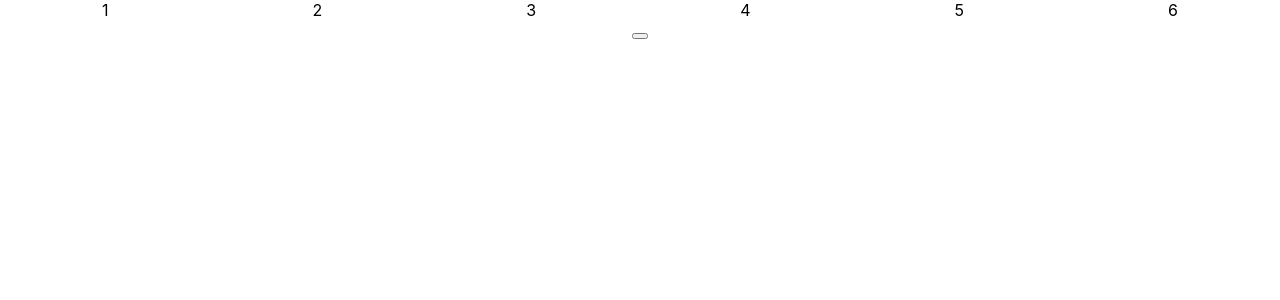
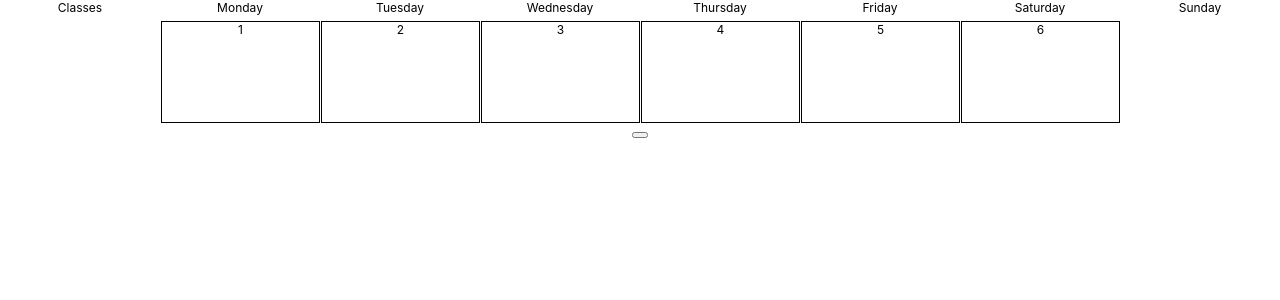
Before and after one commit to BrennanDury/Calendar, a React (Create React App) app: page / in a window 1280 px wide. Both pictures are taken after a click on the button 640 px from the left and 16 px from the top of the page. Shown: the top 300 px of the page. Built offline with nearby package versions, Linux system fonts and the light colour scheme.

Commit message:
Added a label for days and classes

```diff
--- a/src/App.css
+++ b/src/App.css
@@ -1,5 +1,6 @@
 .App {
   text-align: center;
+  font-size: 12px;
 }
 
 .App-logo {
@@ -36,3 +37,40 @@
     transform: rotate(360deg);
   }
 }
+
+.grid-container {
+  display: grid;
+  grid-template-columns: repeat(8, 1fr);
+}
+
+.label {
+  height : 20px;
+}
+
+.monday {
+  grid-column: 2;
+}
+
+.tuesday {
+  grid-column: 3;
+}
+
+.wednesday {
+  grid-column: 4;
+}
+
+.thursday {
+  grid-column: 5;
+}
+
+.friday {
+  grid-column: 6;
+}
+
+.saturday {
+  grid-column: 7;
+}
+
+.sunday {
+  grid-column: 8;
+}
--- a/src/App.tsx
+++ b/src/App.tsx
@@ -2,7 +2,6 @@ import React from 'react';
 import './App.css';
 import ClassWeek from './ClassWeek';
 import AddClassButton from './AddClassButton';
-
 
 interface AppState {
     numClasses : number;
@@ -26,6 +25,32 @@ class App extends React.Component<{}, AppState> {
     render() {
         return (
             <div className="App">
+                <div className="grid-container">
+                    <div className="classList label">
+                        Classes
+                    </div>
+                    <div className="monday label">
+                        Monday
+                    </div>
+                    <div className="tuesday label">
+                        Tuesday
+                    </div>
+                    <div className="wednesday label">
+                        Wednesday
+                    </div>
+                    <div className="thursday label">
+                        Thursday
+                    </div>
+                    <div className="friday label">
+                        Friday
+                    </div>
+                    <div className="saturday label">
+                        Saturday
+                    </div>
+                    <div className="sunday label">
+                        Sunday
+                    </div>
+                </div>
                 {Array.from(Array(this.state.numClasses)).map((x, index) => <ClassWeek/>)}
                 <AddClassButton buttonClick={this.buttonClick}/>
             </div>
--- a/src/ClassDay.css
+++ b/src/ClassDay.css
@@ -1,27 +1,34 @@
+.day {
+    height : 100px;
+    border: 1px black solid;
+    margin-top: 1px;
+    margin-left: 1px;
+}
+
 .one {
-    grid-column: 1;
+    grid-column: 2;
 }
 
 .two {
-    grid-column: 2;
+    grid-column: 3;
 }
 
 .three {
-    grid-column: 3;
+    grid-column: 4;
 }
 
 .four {
-    grid-column: 4;
+    grid-column: 5;
 }
 
 .five {
-    grid-column: 5;
+    grid-column: 6;
 }
 
 .six {
-    grid-column: 6;
+    grid-column: 7;
 }
 
 .seven {
-    grid-column: 7;
+    grid-column: 8;
 }
--- a/src/ClassDay.tsx
+++ b/src/ClassDay.tsx
@@ -10,49 +10,49 @@ class ClassDay extends React.Component<ClassDayProps,{}> {
     render() {
         if (this.props.column === 1) {
             return (
-                <div className="one">
+                <div className="one day">
                     {this.props.column}
                 </div>
             );
         }
         if (this.props.column === 2) {
             return (
-                <div className="two">
+                <div className="two day">
                     {this.props.column}
                 </div>
             );
         }
         if (this.props.column === 3) {
             return (
-                <div className="three">
+                <div className="three day">
                     {this.props.column}
                 </div>
             );
         }
         if (this.props.column === 4) {
             return (
-                <div className="four">
+                <div className="four day">
                     {this.props.column}
                 </div>
             );
         }
         if (this.props.column === 5) {
             return (
-                <div className="five">
+                <div className="five day">
                     {this.props.column}
                 </div>
             );
         }
         if (this.props.column === 6) {
             return (
-                <div className="six">
+                <div className="six day">
                     {this.props.column}
                 </div>
             );
         }
         if (this.props.column === 7) {
             return (
-                <div className="seven">
+                <div className="seven day">
                     {this.props.column}
                 </div>
             );
--- /dev/null
+++ b/src/ClassPanel.css
@@ -0,0 +1,3 @@
+.class {
+    grid-column: 1;
+}
--- a/src/ClassWeek.css
+++ b/src/ClassWeek.css
@@ -1,3 +1,4 @@
-.grid-container {
+.class-grid-container {
     display: grid;
+    grid-template-columns: repeat(8, 1fr);
 }
```
Also changed, not shown: src/ClassPanel.tsx (added, +14 -0 lines).
